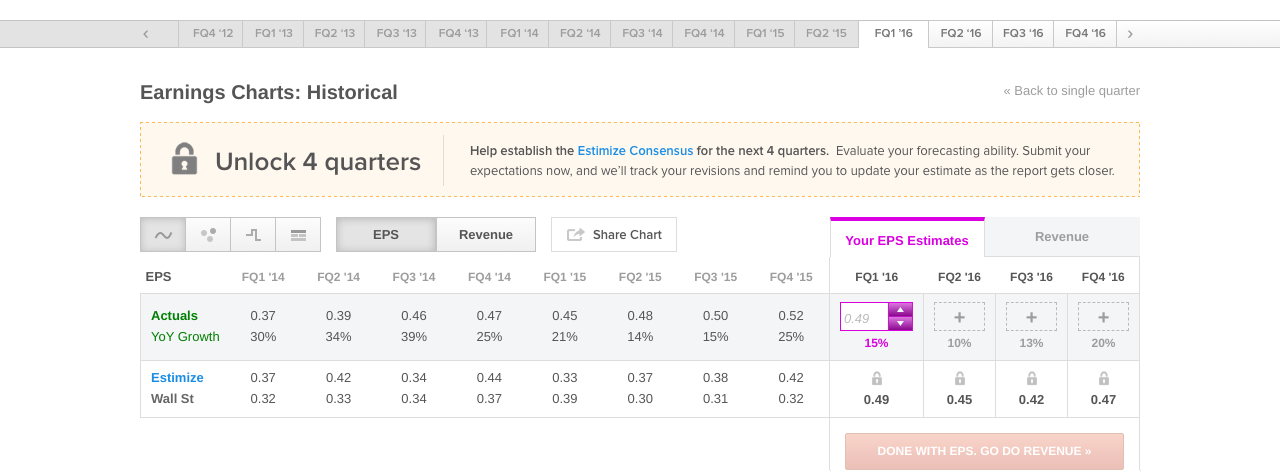
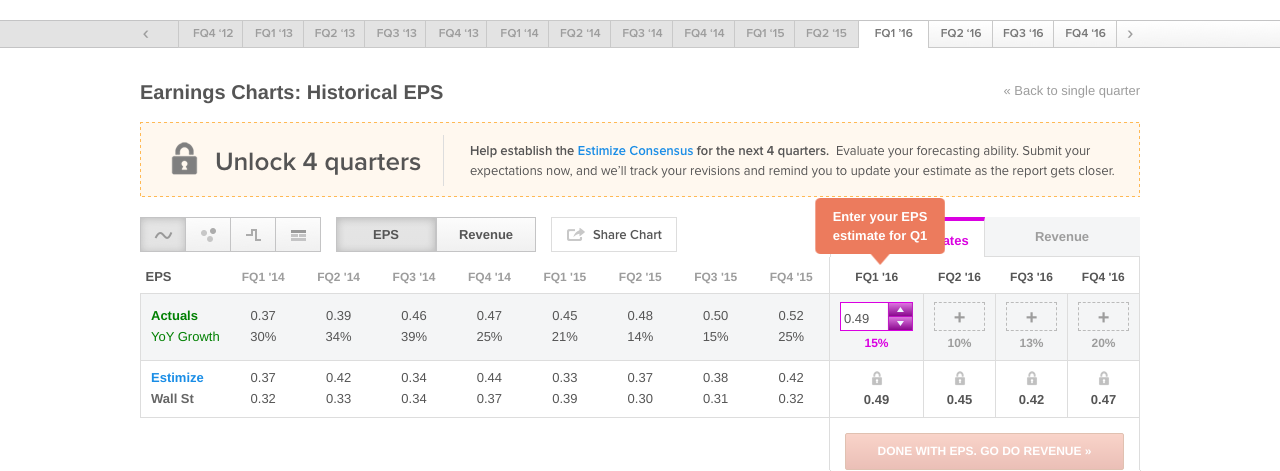
Before and after one commit to cynthiak/multiquarter, a PHP site: the page made by index.php in a window 1280 px wide. Shown: the part 200-671 px from the top of the page. Run offline with PHP 8.4, Linux system fonts and the light colour scheme; some libraries are stand-ins or nearby versions.

Commit message:
Minor styling fixes

```diff
--- a/_multiple.php
+++ b/_multiple.php
@@ -1,7 +1,7 @@
 <div class="multiple container">
   <div class="multiple-header">
     <div class="multiple-header-title">
-      Earnings Charts: Historical
+      Earnings Charts: Historical EPS
     </div>
     <a href="index.php?estimate=single" class="multiple-header-link">&laquo; Back to single quarter</a>
   </div>
--- a/multiquarter.js
+++ b/multiquarter.js
@@ -183,6 +183,7 @@ $(".multiple-table-button-rev").click(function(){
 
     // turn off tooltips
     $(".multiple-tooltips").fadeOut();
+    $(".multiple-table-qtr-close").hide();
 
     setTimeout(function(){
 
@@ -360,7 +361,6 @@ function toggleRevenue() {
   $(".multiple-tooltips-eps").hide();
   $(".multiple-table-rev").show();
   $(".multiple-tooltips-rev").delay(500).fadeIn();
-  $(".multiple-table-td-open-one .multiple-table-estimate-input input").focus();
 }
 
 // Toggle to EPS view
--- a/style.css
+++ b/style.css
@@ -321,6 +321,10 @@ td.multiple-table-td-label {
   color: #bbb;
   font-style: italic;
 }
+.multiple-table-eps .multiple-table-estimate-input-number {
+  color: #555;
+  font-style: normal;
+}
 .multiple-table-estimate-input-number:focus {
   outline: 0;
 }
@@ -444,6 +448,7 @@ td.multiple-table-td-label {
   }
   .multiple-tooltips-eps-one {
     left: -200px;
+    display: inline;
   }
   .multiple-tooltips-rev-one {
     left: -237px;
```
